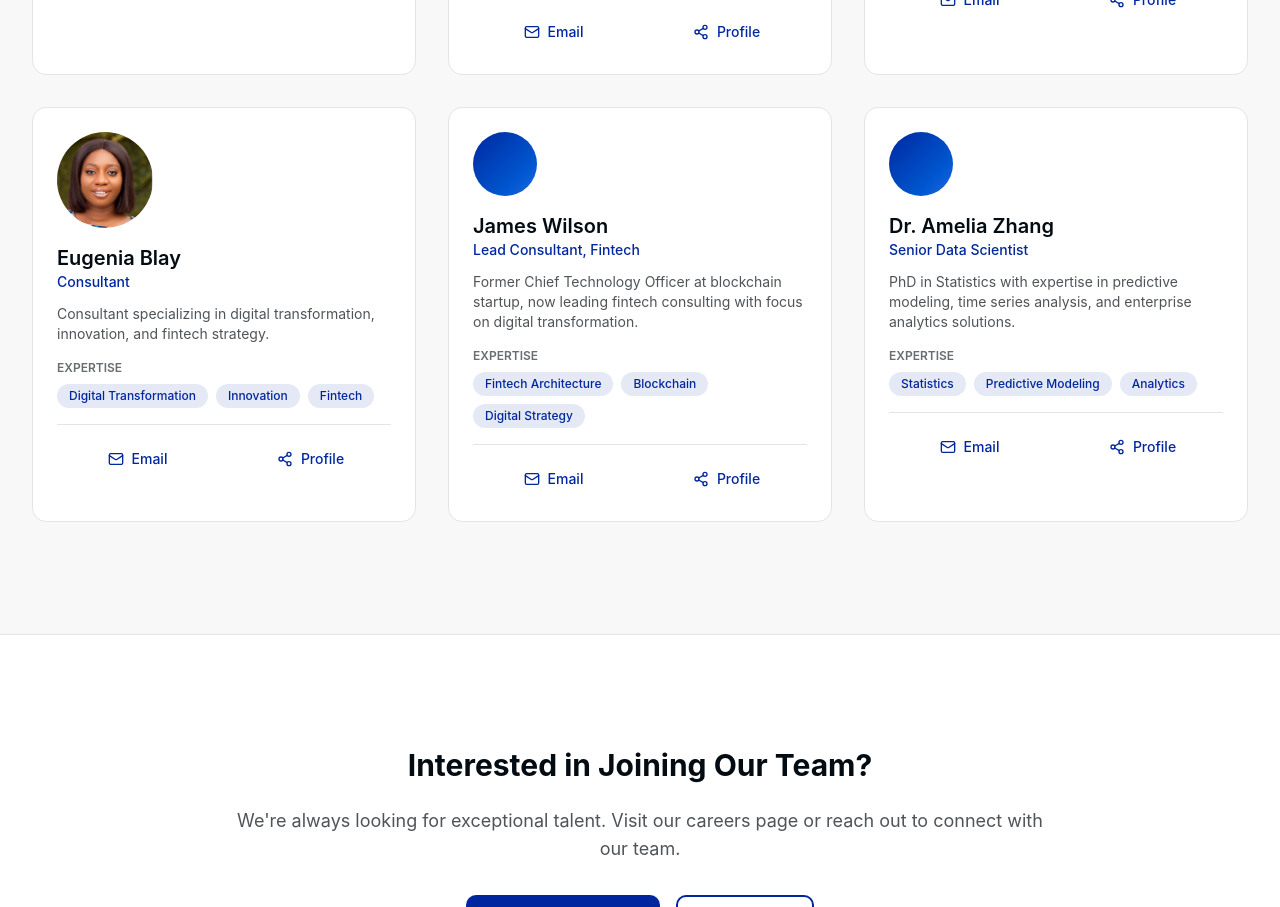
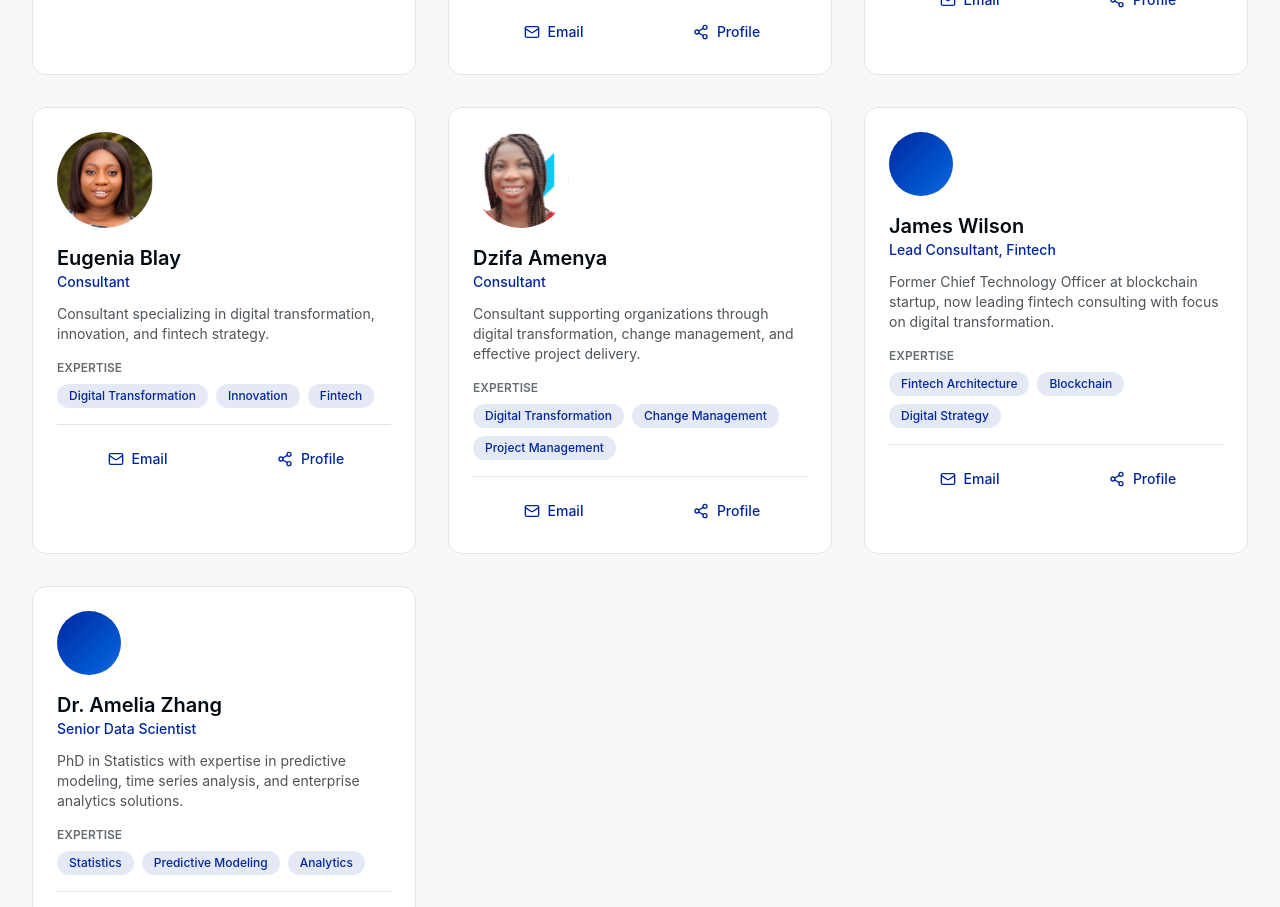
Before and after one commit to KnowledgeInnovations/datanyansa-1l, a Next.js app: page /team in a window 1280 px wide. Shown: the part 1480-2387 px from the top of the page. Built offline with nearby package versions, Linux system fonts and the light colour scheme.

Commit message:
feat: add new team member Dzifa Amenya and corresponding image

```diff
--- a/app/team/page.tsx
+++ b/app/team/page.tsx
@@ -60,6 +60,13 @@ const teamMembers: TeamMember[] = [
     bio: 'Consultant specializing in digital transformation, innovation, and fintech strategy.',
     expertise: ['Digital Transformation', 'Innovation', 'Fintech'],
     image: '/eugenia-blay.png',
+  },
+  {
+    name: 'Dzifa Amenya',
+    role: 'Consultant',
+    bio: 'Consultant supporting organizations through digital transformation, change management, and effective project delivery.',
+    expertise: ['Digital Transformation', 'Change Management', 'Project Management'],
+    image: '/dzifa-amenya.png',
   },
   {
     name: 'James Wilson',
```
Also changed, not shown: public/dzifa-amenya.png (added).
